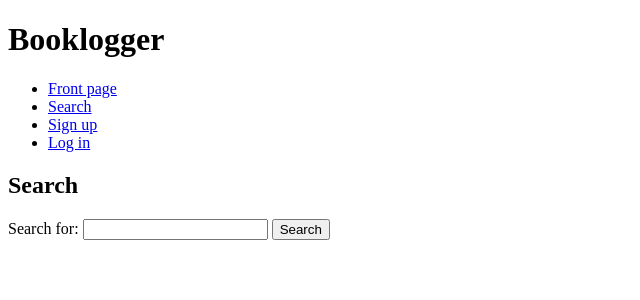
After one commit to aarnioem/booklogger, a Flask app: page /search in a window 1280 px wide. The commit adds this page. Shown: the top 300 px of the page, without its empty margins (0-640 px from the left). Run offline with Flask 3, Linux system fonts and the light colour scheme.

Commit message:
added searching by title

```diff
--- a/app.py
+++ b/app.py
@@ -14,6 +14,12 @@ app.secret_key = config.secret_key
 @app.route("/")
 def index():
     return render_template("index.html")
+
+@app.route("/search")
+def search():
+    query = request.args.get("query")
+    results = logs.search_by_title(query) if query else []
+    return render_template("search.html", query=query, results=results)
 
 @app.route("/new_log", methods=["GET", "POST"])
 def new_log():
--- a/templates/base.html
+++ b/templates/base.html
@@ -14,6 +14,7 @@
     <nav>
       <ul>
         <li><a href="/">Front page</a></li>
+        <li><a href="/search">Search</a></li>
         {% if session.user_id %}
         <li><a href="/members">Members</a></li>
         <li><a href="/my_books">My Books</a></li>
--- a/templates/members.html
+++ b/templates/members.html
@@ -13,7 +13,7 @@ Members - Booklogger
 
 {% endif %}
 
-{% for member in members %}
+{% for member in user_list %}
 <a href="/profile/{{ member.id }}">{{ member.username }} <br/></a>
 
 {% endfor %}
--- /dev/null
+++ b/templates/search.html
@@ -0,0 +1,36 @@
+{% extends "base.html" %}
+
+{% block title %}
+Search - Booklogger
+{% endblock %}
+
+{% block content %}
+<h2>Search</h2>
+
+{% if session.username %}
+<p>Logged in as {{ session.username }}</p>
+{% endif %}
+<form action="/search" method="get">
+  <p>
+    Search for:
+    {% if query %}
+    <input type="text" name="query" value="{{ query }}" />
+    <input type="submit" value="Search" />
+    <hr />
+    <h2>Results:</h2>
+
+    <ul>
+    {% for result in results %}
+      <li>
+        <strong>{{ result.title }}</strong> by {{ result.author }} logged by <b>{{ result.username }}</b>
+        <a href="/log/{{ result.id }}">View</a>
+      </li>
+    {% endfor %}
+    </ul>
+    {% else %}
+    <input type="text" name="query" />
+    <input type="submit" value="Search" />
+    {% endif %}
+  </p>
+
+{% endblock %}
--- a/templates/view_log.html
+++ b/templates/view_log.html
@@ -24,7 +24,6 @@
       {{ book.review }}
     </p>
   {% endif %}
-  <a href="/my_books">Back</a>
 {% else %}
   <p>Log in or sign up to start logging books.</p>
 {% endif %}
```
Also changed, not shown: logs.py (+13 -0 lines), db.py (line endings or trailing spaces).
